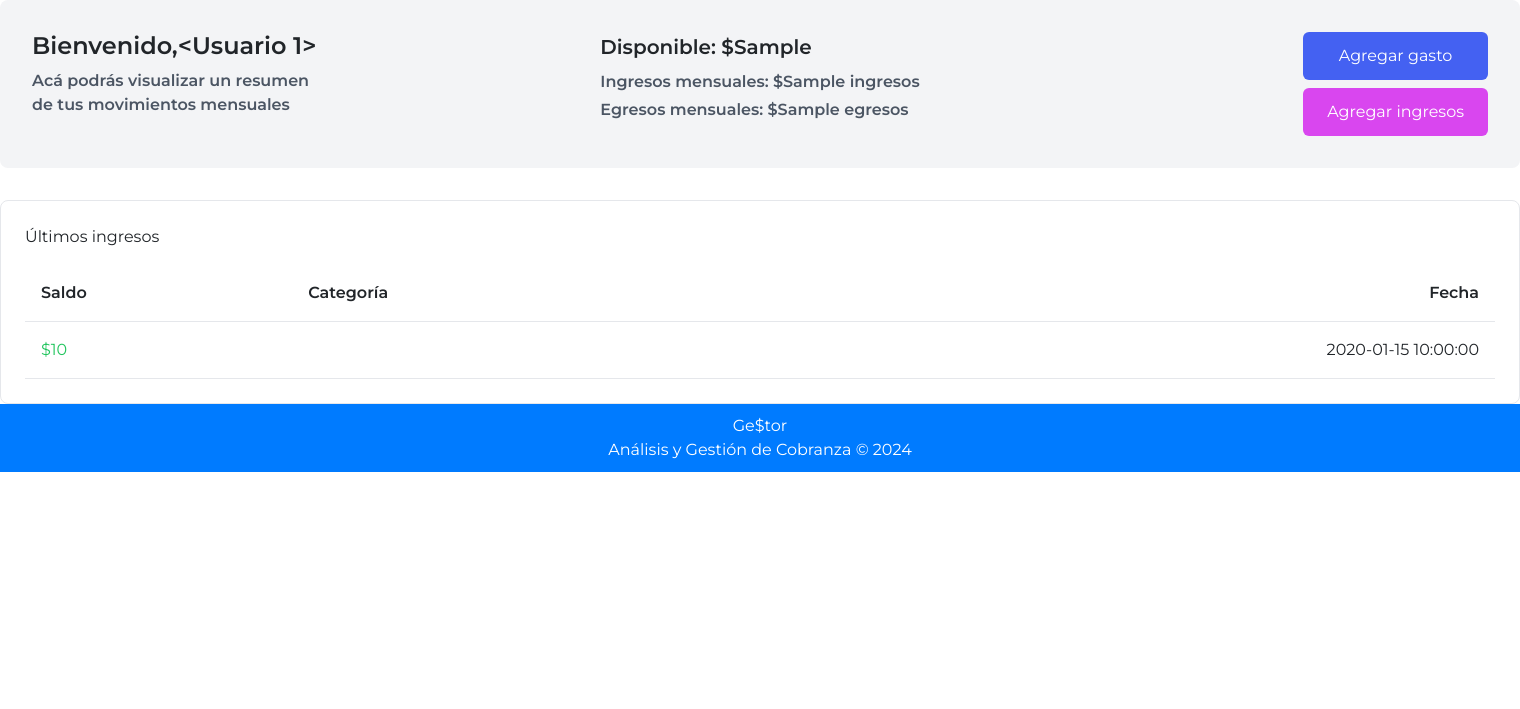
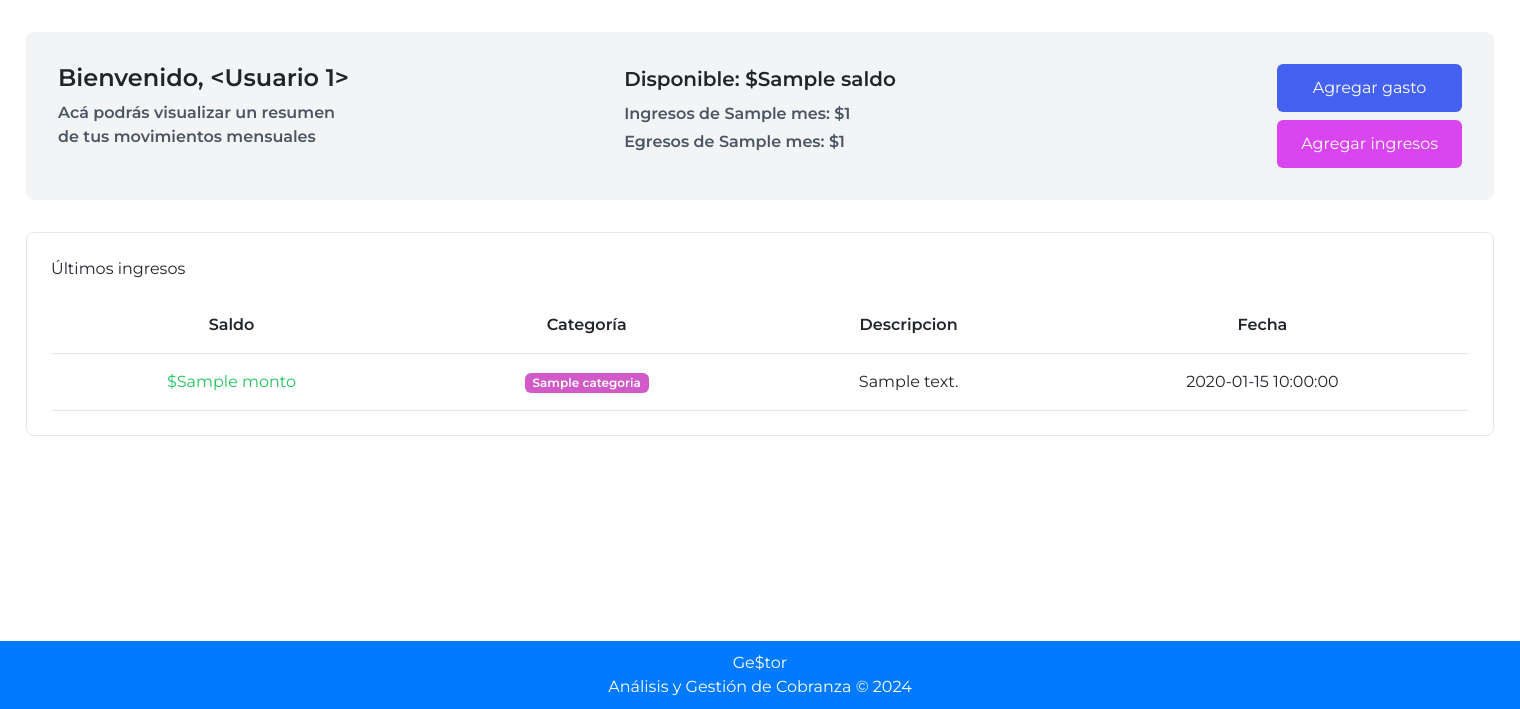
Before and after one commit to VictoriaLedesma/Gestor, a Flask app: template gestor/templates/ingresos.html in a window 1520 px wide. Shown: the part 91-800 px from the top of the page. Run offline with Flask 3, Linux system fonts and the light colour scheme; tables that the repository leaves empty hold one stand-in row (values such as "Sample post"); the template is opened without the code that fills it: values that come from a table or form of the project are taken from there, most other values are stand-ins (such as "Sample title", 1, 10 or a date in 2020); some libraries are stand-ins or nearby versions.

Commit message:
proyecto terminado

```diff
--- a/gestor/app.py
+++ b/gestor/app.py
@@ -54,12 +54,17 @@ def inicio():
     ancho_barra = 0.4  # Ancho de cada barra
 
 # Dibujar las barras con un desplazamiento
-    ax.bar([pos - ancho_barra / 2 for pos in x], ingresos, width=ancho_barra, label="Ingresos", color="black")
-    ax.bar([pos + ancho_barra / 2 for pos in x], egresos, width=ancho_barra, label="Egresos",   color="red", alpha=0.7)
+
+    colorEgresos="#3D63FF"
+    colorIngresos="#D25AC8"
+
+    ax.bar([pos - ancho_barra / 2 for pos in x], ingresos, width=ancho_barra, label="Ingresos", color= colorIngresos)
+    ax.bar([pos + ancho_barra / 2 for pos in x], egresos, width=ancho_barra, label="Egresos",   color= colorEgresos, alpha=0.7)
 
 # Ajustar etiquetas y leyenda
     ax.set_xticks(x)
     ax.set_xticklabels(categorias)
+    ax.set_title("Transacciones de la semana")
     ax.legend()
 
 # Convertir gráfico de barras a HTML
@@ -73,17 +78,29 @@ def inicio():
 
 
      # Datos para el gráfico de torta
+    import math
+    import matplotlib.pyplot as plt
+
+# Calculando los valores
     etiquetas = ["Alquiler", "Alimentos", "Transporte", "Otros"]
-    valores = [
-        sum(transaccion.monto for transaccion in Transaccion.query.filter_by(id_usuario=usuario_id, tipo="gasto", id_tipo=1).all()),
-        sum(transaccion.monto for transaccion in Transaccion.query.filter_by(id_usuario=usuario_id, tipo="gasto", id_tipo=2).all()),
-        sum(transaccion.monto for transaccion in Transaccion.query.filter_by(id_usuario=usuario_id, tipo="gasto", id_tipo=3).all()),
-        sum(transaccion.monto for transaccion in Transaccion.query.filter_by(id_usuario=usuario_id, tipo="gasto", id_tipo=4).all())
-    ]
+    if transacciones := Transaccion.query.filter_by(id_usuario=usuario_id, tipo="gasto").all() == []:
+        valores = [25, 25, 25, 25]
+    else:
+        valores = [
+    sum(transaccion.monto for transaccion in Transaccion.query.filter_by(id_usuario=usuario_id, tipo="gasto", id_tipo=1).all()) or 0,
+    sum(transaccion.monto for transaccion in Transaccion.query.filter_by(id_usuario=usuario_id, tipo="gasto", id_tipo=2).all()) or 0,
+    sum(transaccion.monto for transaccion in Transaccion.query.filter_by(id_usuario=usuario_id, tipo="gasto", id_tipo=3).all()) or 0,
+    sum(transaccion.monto for transaccion in Transaccion.query.filter_by(id_usuario=usuario_id, tipo="gasto", id_tipo=4).all()) or 0
+]
 
+# Reemplazar NaN por 0
+
+# Crear gráfico
     fig, ax = plt.subplots()
-    ax.pie(valores, labels=etiquetas, autopct="%1.1f%%")
     ax.set_title("Distribución de Egresos")
+    colores = ["#3D63FF", "#D45F5F", "#30B9FE", "#38E184"]
+    ax.pie(valores, labels=etiquetas, autopct="%1.1f%%", colors=colores)
+    plt.show()
 
     # Convertir gráfico de torta a HTML
     buf = io.BytesIO()
@@ -98,17 +115,28 @@ def inicio():
     saldo=Cuenta.query.filter_by(id_usuario=usuario_id).first().saldo
 
     lista_gastos = []
-    transacciones = Transaccion.query.filter_by(id_usuario=usuario_id, tipo="gasto").order_by(Transaccion.fecha.desc()).limit(3).all()
-    for transaccion in transacciones:
+    lista_ingresos = []
+    transacciones_gastos = Transaccion.query.filter_by(id_usuario=usuario_id, tipo="gasto").order_by(Transaccion.fecha.desc()).limit(3).all()
+    transacciones_ingresos = Transaccion.query.filter_by(id_usuario=usuario_id, tipo="ingreso").order_by(Transaccion.fecha.desc()).limit(3).all()
+
+    for transaccion in transacciones_gastos:
         categoria = TipoGasto.query.filter_by(id_tipo=transaccion.id_tipo).first().nombre_tipo
         monto = transaccion.monto
         lista_gastos.append({"categoria": categoria, "monto": monto})
 
-    # Asegurarse de que la lista tenga exactamente 3 elementos
+    for transaccion in transacciones_ingresos:
+        monto = transaccion.monto
+        lista_ingresos.append({"monto": monto})
+
+    # Asegurarse de que las listas tengan exactamente 3 elementos
     while len(lista_gastos) < 3:
         lista_gastos.append({"categoria": "", "monto": 0})
 
-    # Pasar la variable div_visible al template
+    while len(lista_ingresos) < 3:
+        lista_ingresos.append({"monto": 0})
+
+
+
     return render_template(
         "inicio.html",
         usuario=session["usuario"],
@@ -116,6 +144,7 @@ def inicio():
         grafico_torta_html=grafico_torta_html,
         tipos_gastos=tipos_gastos,
         saldo=saldo,
+        lista_ingresos=lista_ingresos,
         lista_gastos=lista_gastos,
         totalIngreso=totalIngreso,
         totalEgreso=totalEgreso,
@@ -196,11 +225,55 @@ def register():
     return render_template("registro.html", error=error)
 
 
+@app.route('/detalle/<caso>', methods=["GET"])
+def detalle(caso):
+    if "usuario" not in session:
+        return redirect(url_for("login"))
+    usuario_id = session["usuario_id"]
+    mes=datetime.datetime.now().month - 1
 
-@app.route("/ingresos")
-def ingresos():
-    # Aquí puedes manejar la lógica relacionada con ingresos
-    return render_template("ingresos.html")
+    meses = [
+        "enero", "febrero", "marzo", "abril", "mayo", "junio",
+        "julio", "agosto", "septiembre", "octubre", "noviembre", "diciembre"
+    ]
+
+    totalIngreso = 0
+    totalEgreso = 0
+    lista = []  # Inicializar la variable lista
+
+    if caso == "ingresos":
+       for transaccion in Transaccion.query.filter_by(id_usuario=usuario_id, tipo="ingreso").all():
+        monto = transaccion.monto
+        lista.append({"categoria": "Ingresos", "monto": monto, "fecha": transaccion.fecha, "descripcion":"---"})
+        totalIngreso += monto
+    elif caso == "egresos":
+        for transaccion in Transaccion.query.filter_by(id_usuario=usuario_id, tipo="gasto").all():
+            categoria = TipoGasto.query.filter_by(id_tipo=transaccion.id_tipo).first().nombre_tipo
+            monto = transaccion.monto
+
+            lista.append({"categoria": categoria, "monto": monto, "fecha": transaccion.fecha, "descripcion": transaccion.descripcion})
+    totalEgreso = sum(transaccion.monto for transaccion in Transaccion.query.filter_by(id_usuario=usuario_id, tipo="gasto").all())
+    return render_template(
+        "ingresos.html",
+        usuario=session["usuario"],
+        lista=lista,
+        mes=meses[mes],
+        totalIngreso=totalIngreso,
+        totalEgreso=totalEgreso,
+
+    )
+
+
+
+
+
+
+
+    return render_template("ingresos.html", lista=lista, tipo=tipo)
+
+
+
+
 
 
 @app.route("/agregar_gasto", methods=["POST"])
--- a/gestor/static/estilos.css
+++ b/gestor/static/estilos.css
@@ -65,6 +65,13 @@ footer p {
 
 .main-content-dashboard {
     max-width: 1200px;
+    margin: 2rem auto;
+    padding: 0 1rem;
+}
+
+.main-content-dashboard-ingresos {
+    max-width: 1500px;
+    width: 1500px;
     margin: 2rem auto;
     padding: 0 1rem;
 }
@@ -198,7 +205,7 @@ footer p {
 }
 
 .category-badge-dashboard {
-    color: white;
+    color: rgb(0, 0, 0);
     padding: 0.25rem 0.75rem;
     border-radius: 1rem;
     font-size: 0.875rem;
@@ -352,7 +359,7 @@ footer p {
 }
 
 .category-badge-ingresos {
-    color: white;
+    color: rgb(4, 2, 2);
     padding: 0.25rem 0.75rem;
     border-radius: 1rem;
     font-size: 0.875rem;
--- a/gestor/templates/ingresos.html
+++ b/gestor/templates/ingresos.html
@@ -3,18 +3,20 @@
 {% block title %}Ge$tor{% endblock %}
 
 {% block content %}
+<main class="main-content-dashboard-ingresos">
 <div class="summary-card-dashboard">
     <div class="summary-content-dashboard">
         <div class="summary-left-dashboard">
-            <h1 class="greeting-title-dashboard">Bienvenido,{{ usuario }}</h1>
+            <h1 class="greeting-title-dashboard">Bienvenido, {{ usuario }}</h1>
             <p class="greeting-text-dashboard"><strong>Acá podrás visualizar un resumen<br>de tus movimientos
                     mensuales</strong></p>
         </div>
         <div class="summary-center-dashboard">
-            <div class="available-amount-dashboard"><strong>Disponible: ${{ saldo_disponible }}</strong></div>
+            <div class="available-amount-dashboard">  <strong>Disponible: $<span id="saldo">{{ saldo }}</span></strong></div>
             <div class="monthly-stats-dashboard">
-                <div><strong>Ingresos mensuales: ${{ ingresos }}</strong></div>
-                <div><strong>Egresos mensuales: ${{ egresos }}</strong></div>
+                <div><strong>Ingresos de {{ mes }}: ${{ totalIngreso }}</strong></div>
+
+                <div><strong>Egresos de {{ mes }}: ${{ totalEgreso }}</strong></div>
             </div>
         </div>
         <div class="summary-right-dashboard">
@@ -31,20 +33,26 @@
     <table class="transactions-table-ingresos">
         <thead>
             <tr>
-                <th>Saldo</th>
-                <th>Categoría</th>
-                <th>Fecha</th>
+                <th class="text-center">Saldo</th>
+                <th class="text-center">Categoría</th>
+                 <th class="text-center">Descripcion</th>
+                <th class="text-center">Fecha</th>
+
             </tr>
         </thead>
-        <tbody>
+        <tbody >
 
-        {% for ingreso in ingresos_list %}
-        <tr>
-            <td class="amount-ingresos">${{ ingreso.amount }}</td>
-            <td><span class="category-badge-ingresos category-{{ ingreso.category }}">{{ ingreso.category_name }}</span></td>
-            <td>{{ ingreso.date }}</td>
-        </tr>
+            {% for transaccion in lista %}
+            <tr>
+                <td class="amount-ingresos text-center">${{ transaccion.monto }}</td>
+                <td class="text-center"><span id="{{transaccion.categoria}}" class="badge">{{ transaccion.categoria }}</span></td>
+                <td class="text-center">{{ transaccion.descripcion }}</td>
+                <td class="text-center">{{ transaccion.fecha }}</td>
+            </tr>
         {% endfor %}
+
+
+
         </tbody>
     </table>
 </div>
@@ -109,4 +117,30 @@
         </form>
     </div>
 </div>
+</main>
 {% endblock %}
+
+{% block scripts %}
+<script>const categorias = document.querySelectorAll(".badge");
+    categorias.forEach(categoria => {
+        switch (categoria.id) {
+            case "Alquiler":
+                categoria.style.backgroundColor = "#3D63FF";
+
+                break;
+            case "Alimentos":
+                categoria.style.backgroundColor = "#D45F5F";
+
+                break;
+            case "Transporte":
+                categoria.style.backgroundColor = "#30B9FE";
+                break;
+            case "Otros":
+                categoria.style.backgroundColor = "#38E184";
+                break;
+            default:
+                categoria.style.backgroundColor = "#D25AC8";
+        }
+    });</script>
+
+{% endblock %}
```
Also changed, not shown: gestor/templates/inicio.html (+26 -18 lines).
